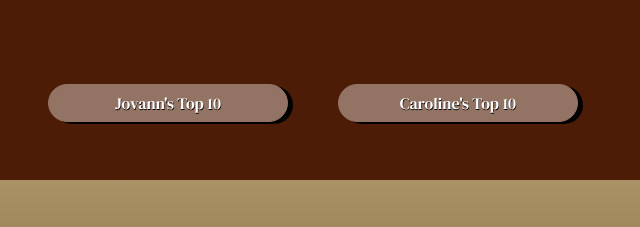
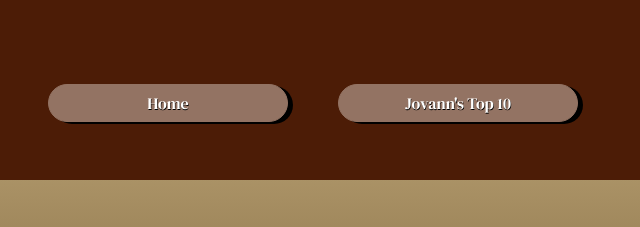
Before and after one commit to Jcontreras3/FavoriteTopTenWebsite, a plain HTML site: page pages/Caroline10.html in a window 1280 px wide. Shown: the top 227 px of the page, 640-1280 px from the left. Drawn offline with nearby package versions, Linux system fonts and the light colour scheme.

Commit message:
linked all pages

```diff
--- a/css/styles.css
+++ b/css/styles.css
@@ -112,7 +112,6 @@
 .vid{
     justify-content: center;
     display: flex;
-    margin-top: 30px;
 }
 .card-title{
     font-family: "DM Serif Display", serif;
--- a/pages/Caroline10.html
+++ b/pages/Caroline10.html
@@ -18,8 +18,8 @@
         <div class="container-fluid navBg">
           <h1 class="navbar navTitle">Jovann and Caroline Top 10's</h1>
           <form class="d-flex">
-            <a href="" class="btn btn-light Btn">Jovann's Top 10</a>
-            <a href="" class="btn btn-light Btn">Caroline's Top 10</a>
+            <a href="../index.html" class="btn btn-light Btn">Home</a>
+            <a href="../pages/Jovann10.html" class="btn btn-light Btn">Jovann's Top 10</a>
           </form>
         </div>
       </nav>
```
